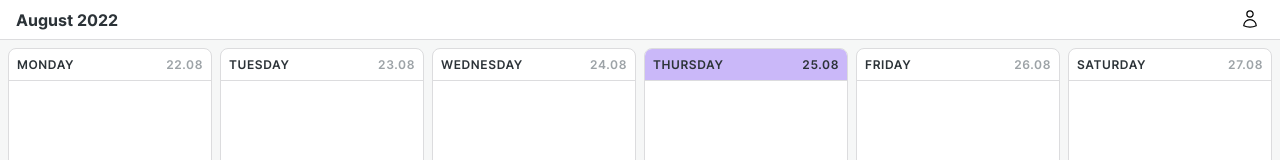
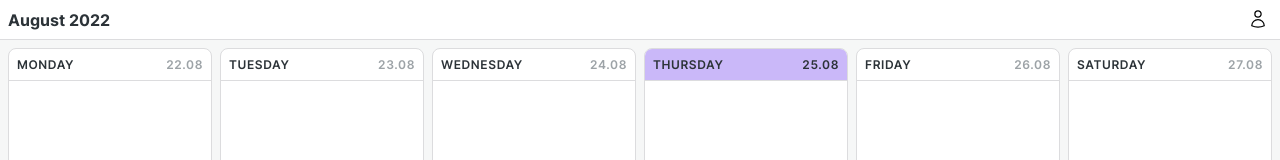
Before and after one commit to tatthien/weekly, a Vue app: page / in a window 1280 px wide. Shown: the top 160 px of the page. Built offline with nearby package versions, Linux system fonts and the light colour scheme; no server answers.

Commit message:
Style: update header padding

```diff
--- a/src/styles/app.scss
+++ b/src/styles/app.scss
@@ -77,7 +77,7 @@ body {
     align-items: center;
     justify-content: space-between;
     height: 100%;
-    padding: .5rem 1rem;
+    padding: .5rem .5rem;
   }
 
   nav {
```
